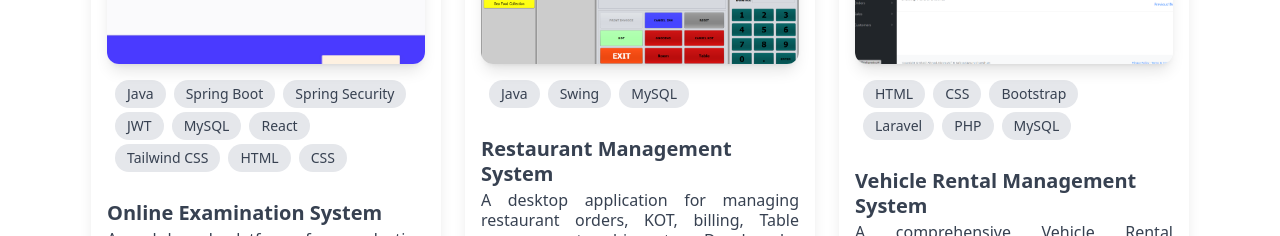
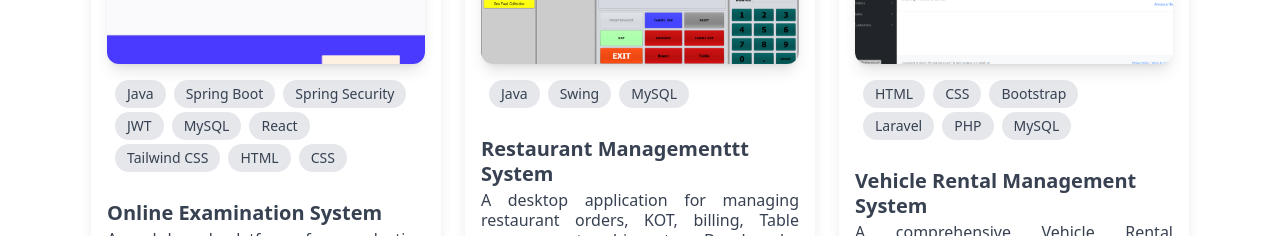
Before and after one commit to kalana96/kalana-Portfolio, a React (Vite) app: page / in a window 1280 px wide. Shown: the part 2980-3216 px from the top of the page. Built offline with nearby package versions, Linux system fonts and the light colour scheme.

Commit message:
Update ProjectCard.jsx

```diff
--- a/src/components/Projects/ProjectCard.jsx
+++ b/src/components/Projects/ProjectCard.jsx
@@ -36,7 +36,7 @@ const projects = [
   {
     image: imgJavaRMS,
     keyTags: ["Java", "Swing", "MySQL"],
-    topic: "Restaurant Management System",
+    topic: "Restaurant Managementtt System",
     description:
       "A desktop application for managing restaurant orders, KOT, billing, Table management and inventory. Developed a custom table management system to handle peak hours efficiently.... ",
     links: [
```
